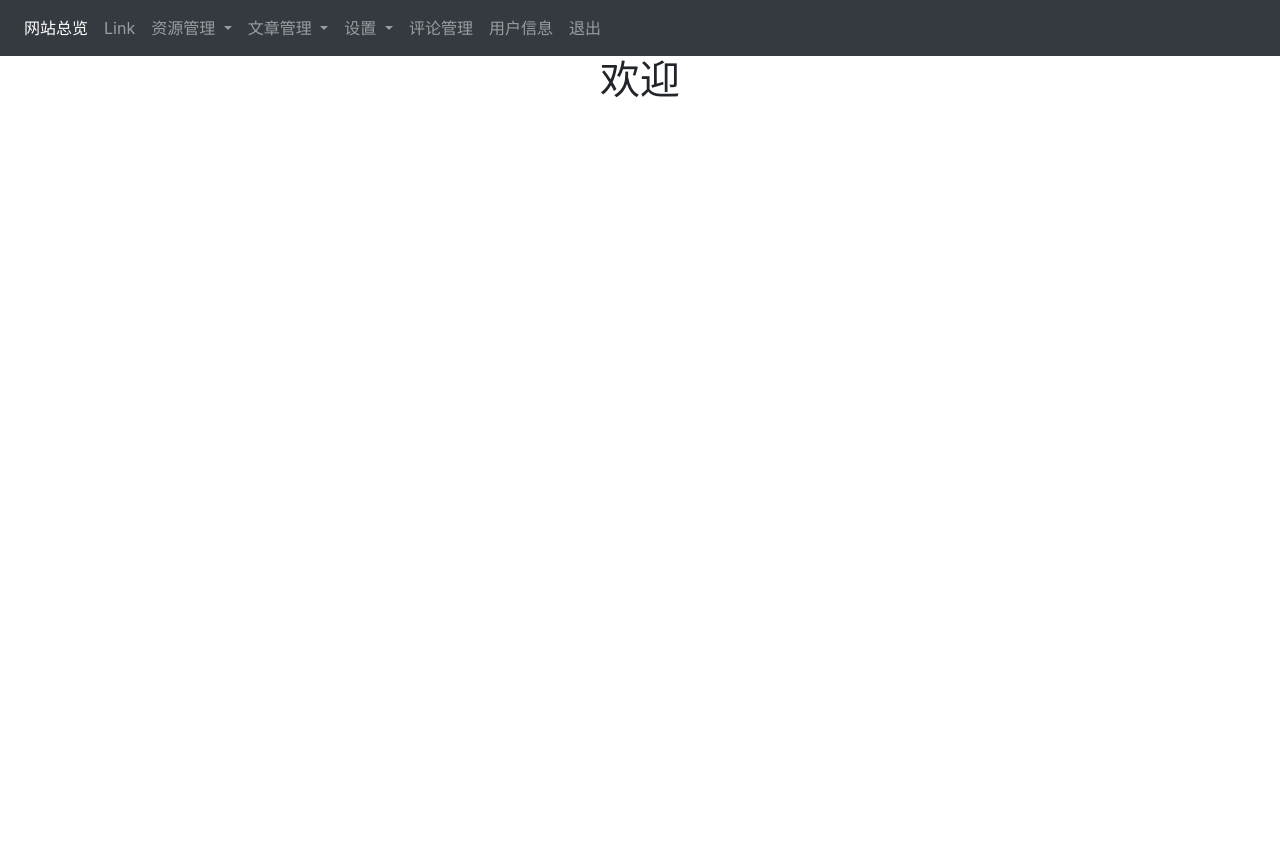
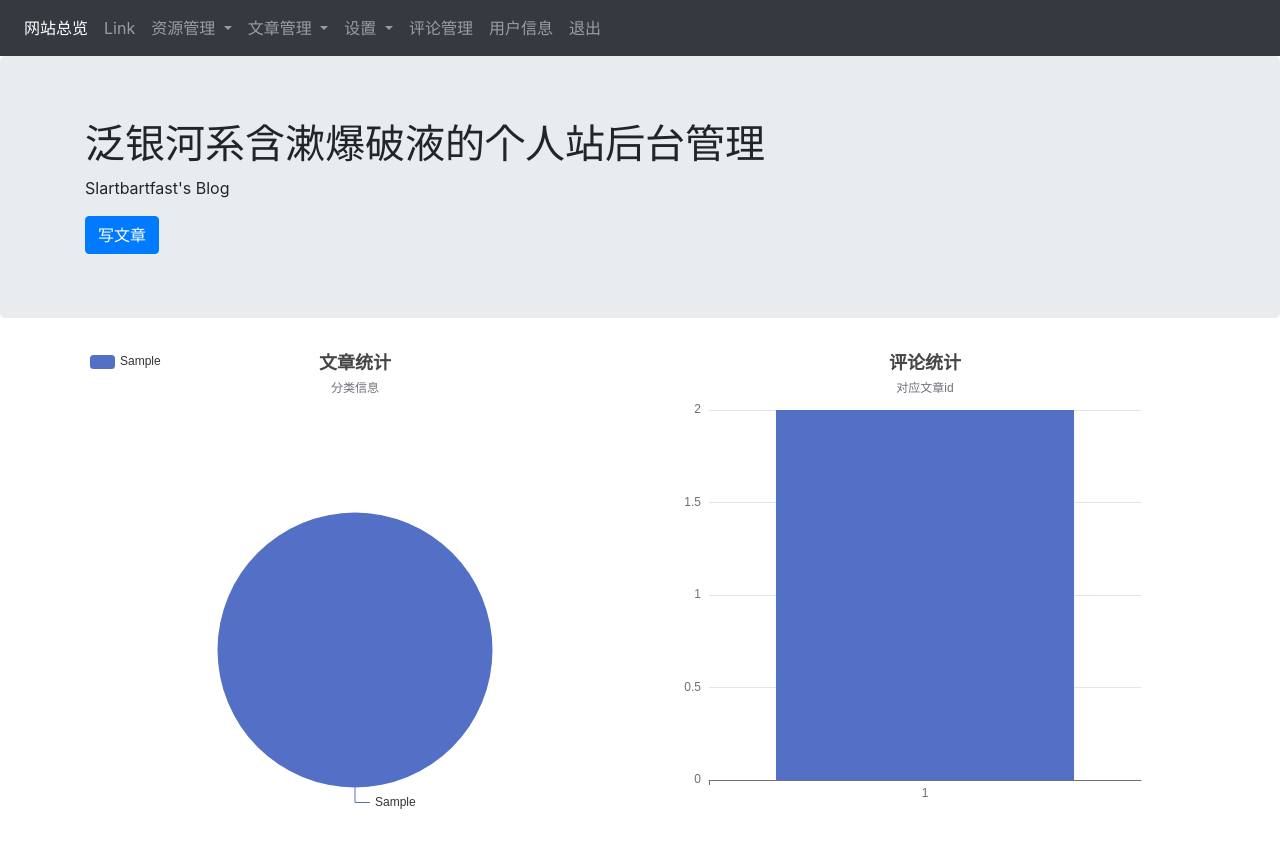
Before and after one commit to Slartbartfast1/my-blog, a PHP site: page /Myblog/admin/adminIndex.php in a window 1280 px wide. Before the commit the page ends 98 px from the top, so only its background shows below. Run offline with PHP 8.4, Linux system fonts and the light colour scheme; the visitor is signed in with stand-in values (Sample User, id 1); tables that the repository leaves empty or names only in its code hold one stand-in row (values such as "Sample post"); some libraries are stand-ins or nearby versions.

Commit message:
后台主页

```diff
--- a/admin/adminIndex.php
+++ b/admin/adminIndex.php
@@ -1,7 +1,12 @@
 <?php
 include('navBar.php');
 require_once '../static/function.php';
+header("Content-Type: text/html;charset=utf-8");
 myGetCurrentUser();
+$data=myFetchAll("select count(*) as num ,category from article group by category;");
+$comments=myFetchAll("select sum(count)as total,articleid from (select count(*) as count,commentfather.articleid  from commentfather where articleid!=228   group by articleid  union all
+select count(*) as num,commentchild.articleid  from commentchild where articleid!=228  group by articleid ) as a  group by articleid
+;")
 ?>
 
 
@@ -12,10 +17,111 @@ myGetCurrentUser();
     <meta name="viewport"
           content="width=device-width, user-scalable=no, initial-scale=1.0, maximum-scale=1.0, minimum-scale=1.0">
     <meta http-equiv="X-UA-Compatible" content="ie=edge">
-    <title>Document</title>
+    <title>登陆</title>
+    <style>
+        #chart1{
+
+            height:500px;
+
+        }
+        #chart2{
+            height:500px;
+
+        }
+    </style>
 </head>
 <body>
 
-<h1 class="dispaly-1 text-center" >欢迎</h1>
-</div></body>
+<div class="jumbotron">
+    <div class="container">
+        <h1>泛银河系含漱爆破液的个人站后台管理</h1>
+        <p>Slartbartfast's Blog</p>
+        <a href="articleAdd.php"> <button class="btn btn-primary">写文章</button></a>
+    </div>
+</div>
+<div class="container">
+    <div class="row">
+<div id="chart1" class="col-lg-6">
+</div>
+    <div id="chart2" class="col-lg-6">
+
+    </div>
+    </div>
+</div>
+
+<script src="../static/assets/vendors/echarts/echarts.min.js"></script>
+<script>
+    var myChart1 = echarts.init(document.getElementById('chart1'));
+    option1 = {
+        title : {
+            text: '文章统计',
+            subtext: '分类信息',
+            x:'center'
+        },
+        tooltip : {
+            trigger: 'item',
+            formatter: "{a} <br/>{b} : {c} ({d}%)"
+        },
+        legend: {
+            orient: 'vertical',
+            left: 'left',
+            data: [<?php foreach($data as $item): ?>
+               "<?php echo $item['category']; ?>",
+
+            <?php endforeach; ?>]
+
+        },
+        series : [
+            {
+                name: '分类',
+                type: 'pie',
+                radius : '55%',
+                center: ['50%', '60%'],
+                data:[
+                    <?php foreach($data as $item): ?>
+                    {value:<?php echo $item['num']  ?>, name:"<?php echo $item['category']; ?>"},
+                    <?php endforeach; ?>
+                ],
+                itemStyle: {
+                    emphasis: {
+                        shadowBlur: 10,
+                        shadowOffsetX: 0,
+                        shadowColor: 'rgba(0, 0, 0, 0.5)'
+                    }
+                }
+            }
+        ]
+    };
+    myChart1.setOption(option1);
+
+</script>
+<script>
+    var myChart2 = echarts.init(document.getElementById('chart2'));
+    option2 = {
+        title : {
+            text: '评论统计',
+            subtext: '对应文章id',
+            x:'center'
+        },
+        xAxis: {
+            type: 'category',
+            data: [<?php foreach($comments as $item): ?>
+                "<?php echo $item['articleid']; ?>",
+
+                <?php endforeach; ?>]
+        },
+        yAxis: {
+            type: 'value'
+        },
+        series: [{
+            data: [<?php foreach($comments as $item): ?>
+                "<?php echo $item['total']; ?>",
+
+                <?php endforeach; ?>],
+            type: 'bar'
+        }]
+    };
+    myChart2.setOption(option2);
+</script>
+</body>
 </html>
```
